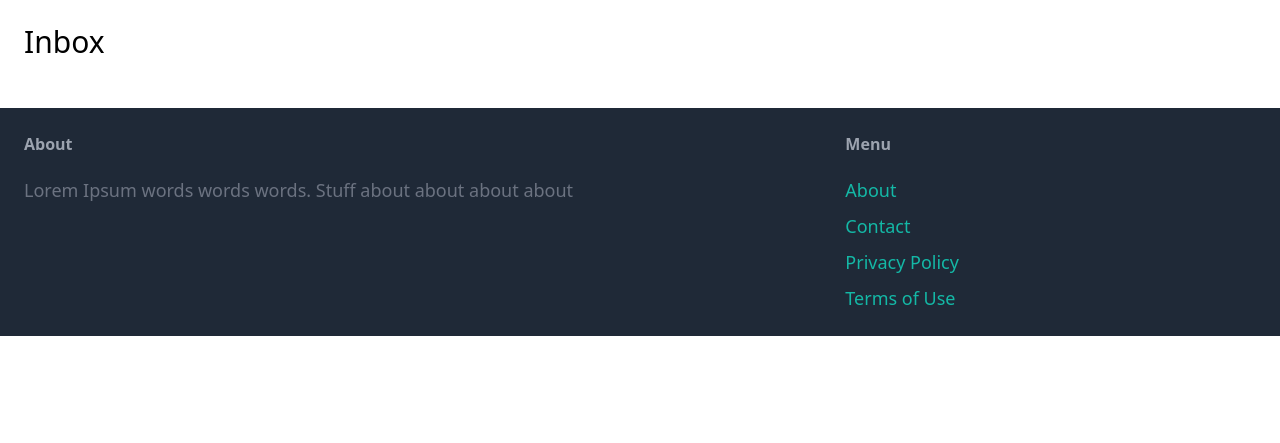
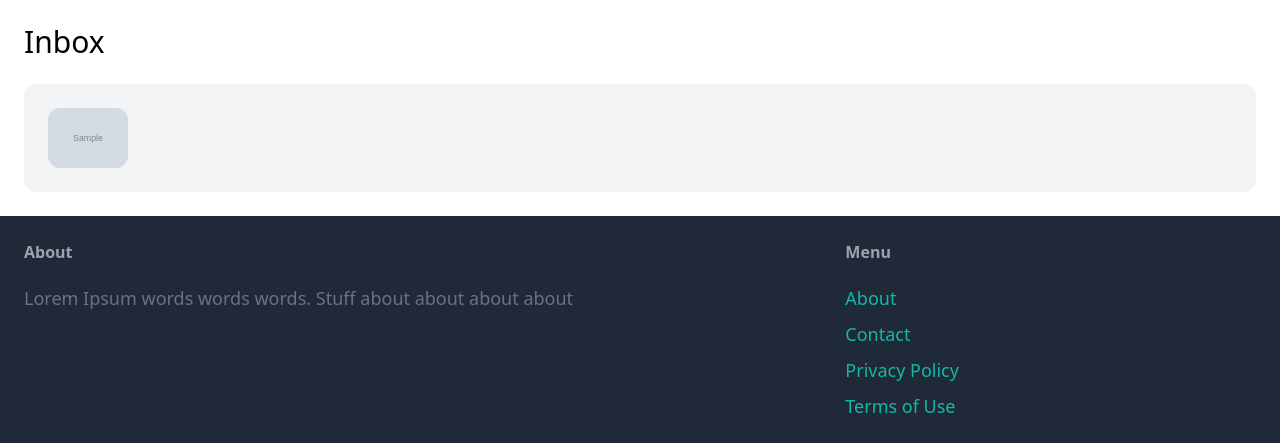
Before and after one commit to woobrendan/django_tutorial, a Django app: page /inbox/ in a window 1280 px wide. Shown: the part 77-520 px from the top of the page. Run offline with Django 4.2, Linux system fonts and the light colour scheme; a user stored in the database is signed in; tables that the repository leaves empty hold one stand-in row (values such as "Sample post"); grey boxes marked "Sample" are stand-in pictures; some libraries are stand-ins or nearby versions.

Commit message:
add in div for looping through conversations and rendering thumbnail

```diff
--- a/puddle/conversation/templates/conversation/inbox.html
+++ b/puddle/conversation/templates/conversation/inbox.html
@@ -3,5 +3,17 @@
 {% block title %} Inbox {% endblock %}
 
 {% block content %}
-     <h1 class="mb-6 text-3xl">Inbox</h1>
+    <h1 class="mb-6 text-3xl">Inbox</h1>
+
+    <div class="space-y-6">
+        {% for conversation in conversations %}
+            <a href="#">
+                <div class="p-6 flex bg-gray-100 rounded-xl">
+                    <div class="pr-6">
+                        <img src="{{ conversation.item.image.url }}" class="w-20 rounded-xl">
+                    </div>
+                </div>
+            </a>
+        {% endfor %}
+    </div>
 {% endblock %}
```
